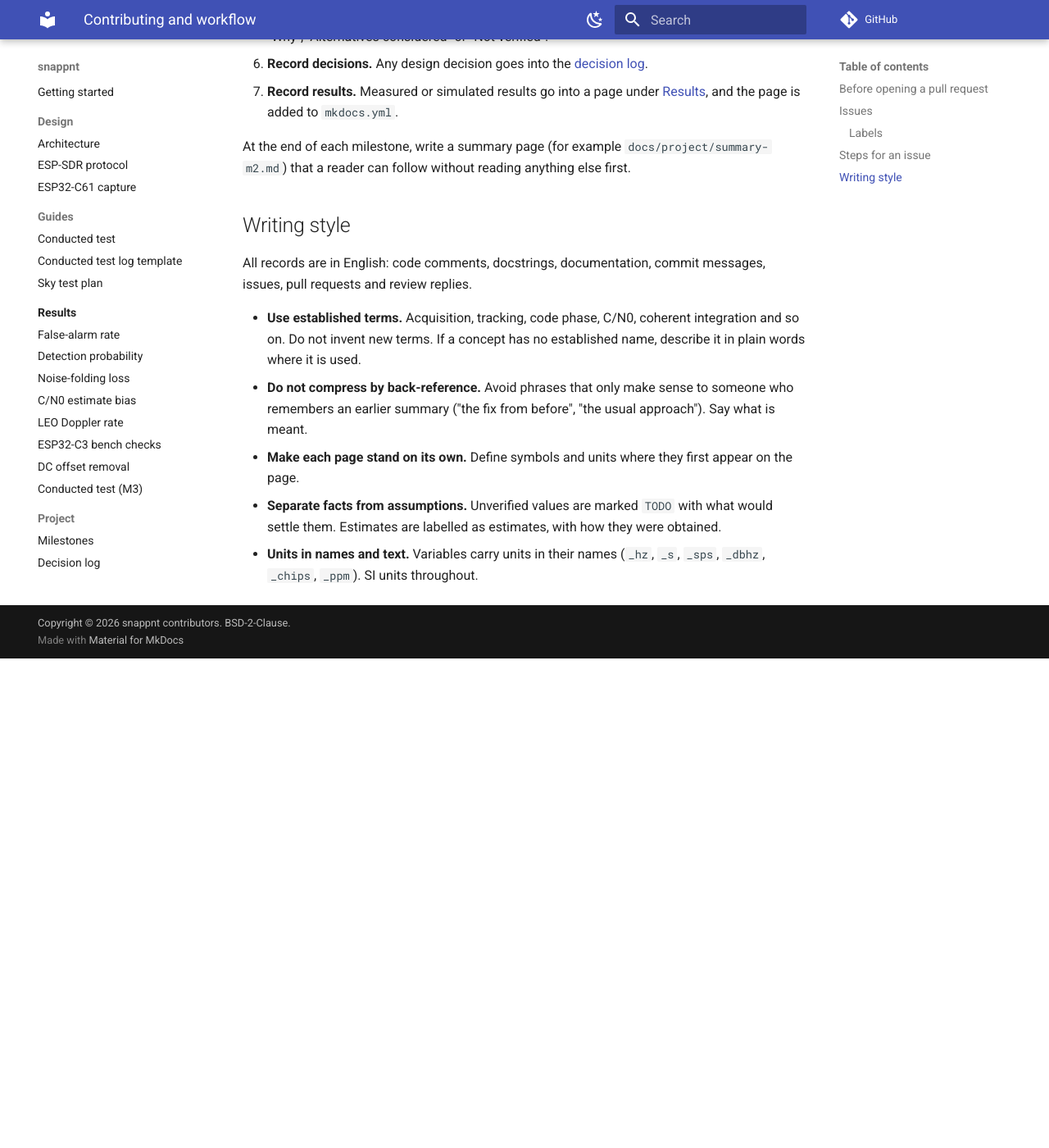
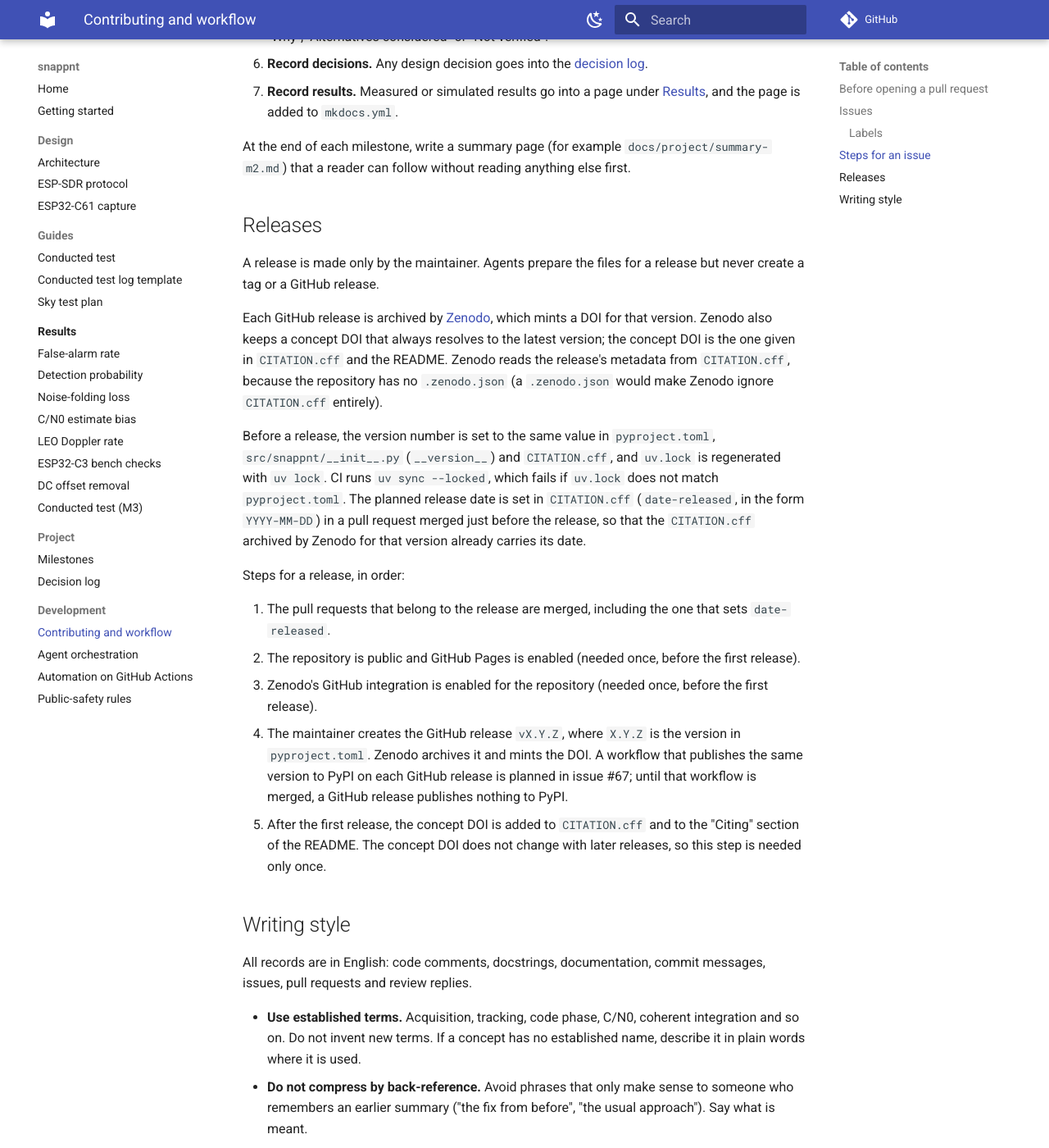
Before and after one commit to h-shiono/snappnt, an MkDocs documentation site: the page built from docs/development/workflow.md, in a window 1280 px wide and 1400 px high, scrolled down 1544 px. Shown: the whole window at 82% size. Built offline with MkDocs 1.6.1 and Material for MkDocs 9.7.7, drawn with Linux system fonts in a browser that asks for light colours; comment, search, counter and statistics services are not loaded; before the commit the page ends 2347 px from its top, so only the background shows below that.

Commit message:
Add CITATION.cff and set the version to 0.1.0 for the first release (#70)
* Add CITATION.cff and set the version to 0.1.0 for the first release

CITATION.cff (CFF 1.2.0) gives the title, version, licence, repository,
abstract, keywords and author; Zenodo reads it when the first GitHub release
is archived, so no .zenodo.json is added. The version is 0.1.0 in
pyproject.toml, __init__.py and uv.lock, and the classifier is Alpha.
workflow.md gains a Releases section, public-safety.md says why the name
lines in CITATION.cff carry the ignore marker, and the status note on the
docs home page matches the README.

Co-Authored-By: Claude Opus 5.5 <noreply@anthropic.com>
Signed-off-by: h-shiono <hato.gnss@gmail.com>

* Set the release date before tagging and qualify the PyPI step and the name marker

Co-Authored-By: Claude Opus 5.5 <noreply@anthropic.com>
Signed-off-by: h-shiono <hato.gnss@gmail.com>

---------

Signed-off-by: h-shiono <hato.gnss@gmail.com>
Co-authored-by: Claude Opus 5.5 <noreply@anthropic.com>

```diff
--- a/docs/development/workflow.md
+++ b/docs/development/workflow.md
@@ -57,6 +57,40 @@ Work is organised in GitHub issues. Each issue states:
 At the end of each milestone, write a summary page (for example `docs/project/summary-m2.md`)
 that a reader can follow without reading anything else first.
 
+## Releases
+
+A release is made only by the maintainer. Agents prepare the files for a release but never
+create a tag or a GitHub release.
+
+Each GitHub release is archived by [Zenodo](https://zenodo.org/), which mints a DOI for that
+version. Zenodo also keeps a concept DOI that always resolves to the latest version; the
+concept DOI is the one given in `CITATION.cff` and the README. Zenodo reads the release's
+metadata from `CITATION.cff`, because the repository has no `.zenodo.json` (a `.zenodo.json`
+would make Zenodo ignore `CITATION.cff` entirely).
+
+Before a release, the version number is set to the same value in `pyproject.toml`,
+`src/snappnt/__init__.py` (`__version__`) and `CITATION.cff`, and `uv.lock` is regenerated
+with `uv lock`. CI runs `uv sync --locked`, which fails if `uv.lock` does not match
+`pyproject.toml`. The planned release date is set in `CITATION.cff` (`date-released`, in the
+form `YYYY-MM-DD`) in a pull request merged just before the release, so that the
+`CITATION.cff` archived by Zenodo for that version already carries its date.
+
+Steps for a release, in order:
+
+1. The pull requests that belong to the release are merged, including the one that sets
+   `date-released`.
+2. The repository is public and GitHub Pages is enabled (needed once, before the first
+   release).
+3. Zenodo's GitHub integration is enabled for the repository (needed once, before the first
+   release).
+4. The maintainer creates the GitHub release `vX.Y.Z`, where `X.Y.Z` is the version in
+   `pyproject.toml`. Zenodo archives it and mints the DOI. A workflow that publishes the same
+   version to PyPI on each GitHub release is planned in issue #67; until that workflow is
+   merged, a GitHub release publishes nothing to PyPI.
+5. After the first release, the concept DOI is added to `CITATION.cff` and to the "Citing"
+   section of the README. The concept DOI does not change with later releases, so this step is
+   needed only once.
+
 ## Writing style
 
 All records are in English: code comments, docstrings, documentation, commit messages, issues,
--- a/pyproject.toml
+++ b/pyproject.toml
@@ -4,7 +4,7 @@ build-backend = "hatchling.build"
 
 [project]
 name = "snappnt"
-version = "0.0.1"
+version = "0.1.0"
 description = "Snapshot PNT receiver toolkit for low-cost front ends (ESP32 ESP-SDR, HackRF, USRP): signal simulator and acquisition"
 readme = "README.md"
 license = "BSD-2-Clause"
@@ -13,7 +13,7 @@ requires-python = ">=3.11"
 authors = [{ name = "h-shiono" }]
 keywords = ["GNSS", "PNT", "NavIC", "LEO-PNT", "SDR", "ESP32", "snapshot receiver"]
 classifiers = [
-    "Development Status :: 2 - Pre-Alpha",
+    "Development Status :: 3 - Alpha",
     "Programming Language :: Python :: 3",
     "Topic :: Scientific/Engineering",
 ]
--- a/src/snappnt/__init__.py
+++ b/src/snappnt/__init__.py
@@ -9,4 +9,4 @@ Layers (see docs/design/architecture.md):
   eval      detection-probability sweeps and truth comparison
 """
 
-__version__ = "0.0.1"
+__version__ = "0.1.0"
```
Also changed, not shown: docs/development/public-safety.md (+7 -0 lines), docs/index.md (+3 -1 lines), 2 other files.
